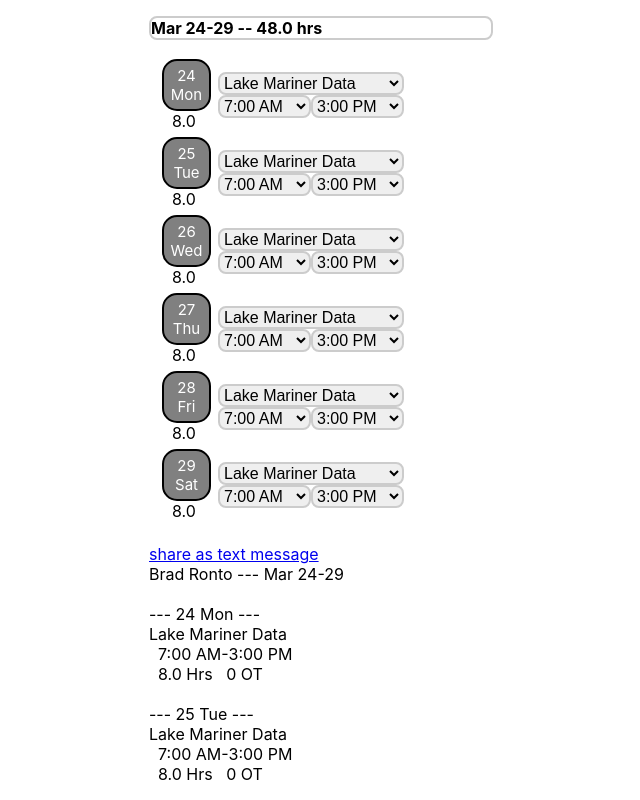
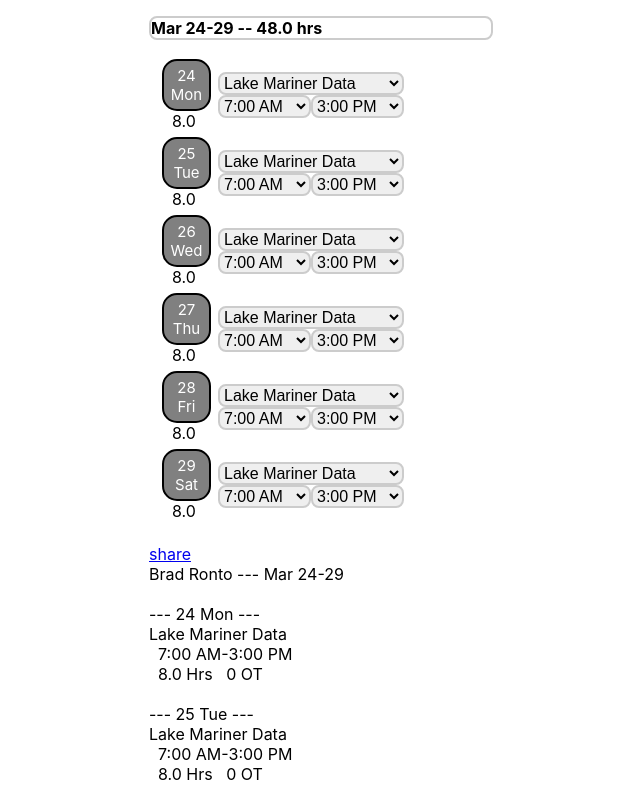
Before and after one commit to bradronto/bradronto.github.io, a React (Create React App) app in the folder timekeep/: page / in a window 1280 px wide. Shown: the top 800 px of the page, without its empty margins (321-961 px from the left). Built offline with nearby package versions, Linux system fonts and the light colour scheme.

Commit message:
and another..

```diff
--- a/timekeep/src/components/dates.js
+++ b/timekeep/src/components/dates.js
@@ -9,7 +9,7 @@ const ShareViaSMS = () => {
     <div>
 
       <a href={`sms:?&body=${encodeURIComponent(message)}`}>
-        share as text message
+        share
       </a>
     </div>
   );
```
